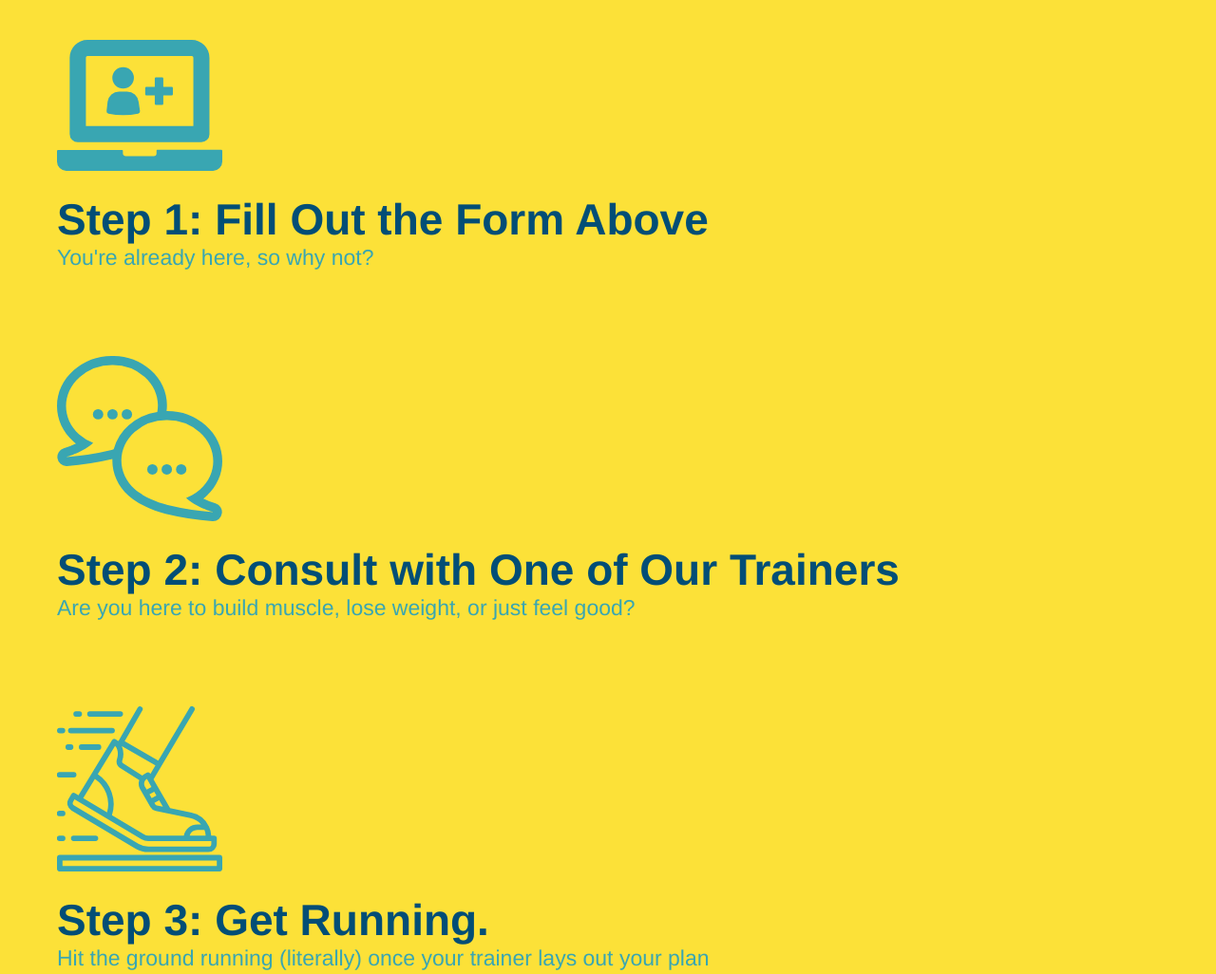
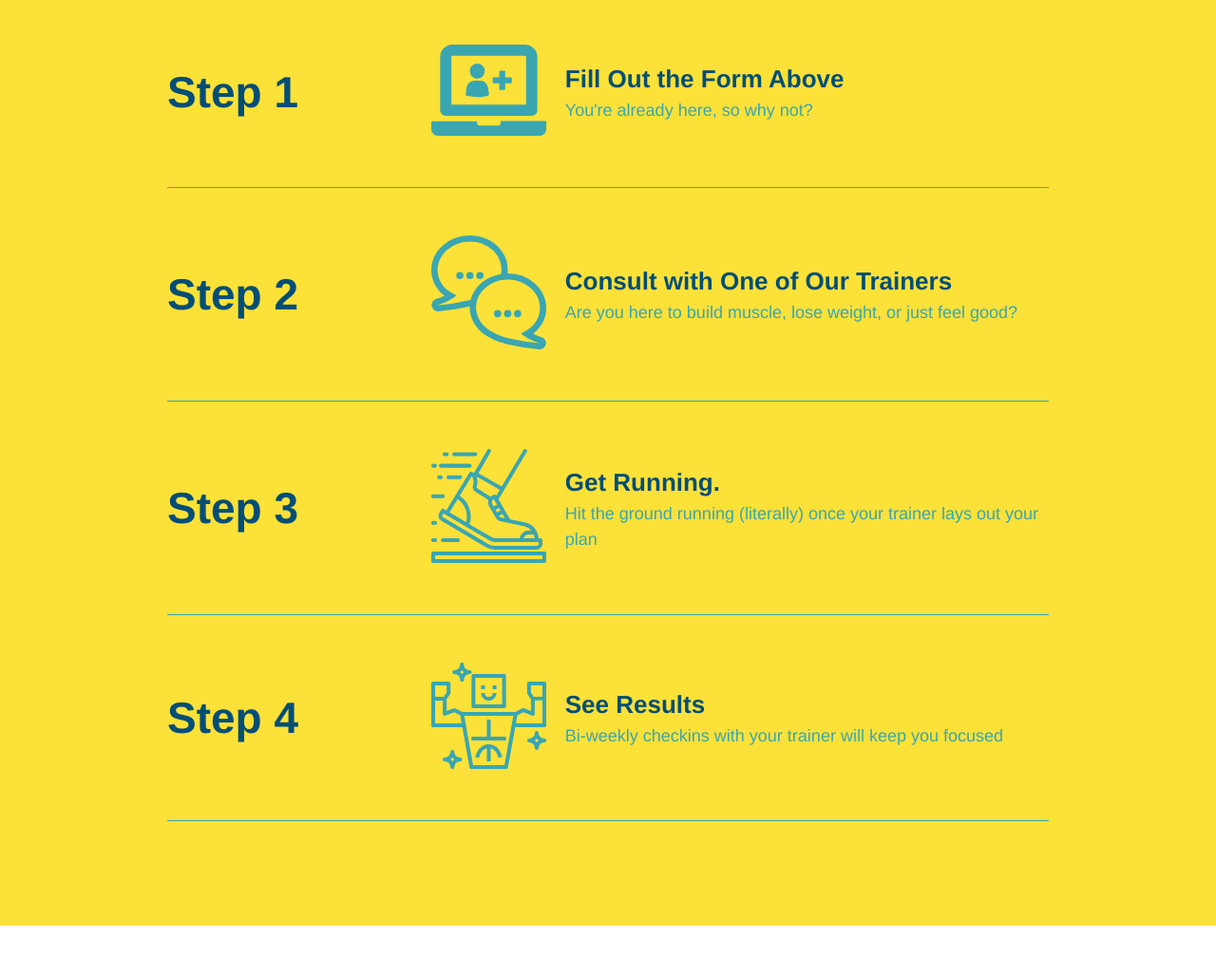
Before and after one commit to Brock-Merritt/Run-Buddy, a plain HTML site: page index.html in a window 1280 px wide. Shown: the part 1512-2538 px from the top of the page at 95% size. Drawn offline with Linux system fonts and the light colour scheme.

Commit message:
add flexbox to the steps

```diff
--- a/assets/css/style1.css
+++ b/assets/css/style1.css
@@ -138,6 +138,16 @@ section {
 .steps {
     background:#fce138
 }
+.step {
+    margin: 50px auto;
+    padding-bottom: 50px;
+    width:80%;
+    border-bottom: 1px solid #39a6b2;
+    display: flex;
+    flex-wrap:wrap;
+    align-items:center;
+    justify-content: space-between;
+}
 .section-title {
     font-size: 55px;
     color: #024e76;
@@ -154,24 +164,31 @@ section {
 .secondary-border {
     border-color:#39a6b2
 }
-.steps div {
-    margin-bottom: 80px;
-}
-.steps img {
-    width: 15%;
-    margin: 10px 0;
-}
-.steps h3 {
+.step h3 {
     color:#024e76;
     font-size: 46px;
-    margin-top: 10px;
+    flex: 1 30%;
 }
-.steps p {
+.step-text p {
     color: #39a6b2;
-    font-size: 23px;
+    font-size: 18px;
 }
-.steps span{
-    font-size: 38 px;
+.step-text {
+    font-size: 26px;
+    line-height: 1.5;
+    color:#024e76;
+    flex: 12;
+}
+.step-img {
+    flex: 1 12%;
+    margin-right: 20px;
+    max-width: 100%;
+}
+.step-info {
+    flex:2 70%;
+    display:flex;
+    flex-wrap: wrap;
+    align-items: center;
 }
 .trainers {
     overflow: auto;
--- a/index.html
+++ b/index.html
@@ -94,26 +94,53 @@
         </section>
         <section class="steps">
             <h2 class="section-title secondary-border">What You Do</h2>
-            <div>
-                <!--insert img element-->
+            <div class="step">
+                <h3>Step 1</h3>
+                <div class="step-info">
+                    <div class="step-img">
                         <img src="./assets/images/step-1.svg" alt="">
-                <h3> Step 1:<span> Fill Out the Form Above</span></h3>
+                    </div>
+                    <div class="step-text">
+                        <h4> Fill Out the Form Above</h4>
                         <p>You're already here, so why not?</p>
                     </div>
-            <div>
+                </div>
+            </div>
+            <div class="step">
+                <h3>Step 2</h3>
+                <div class="step-info">
+                    <div class="step-img">
                         <img src="./assets/images/step-2.svg" alt="" />
-                <h3>Step 2:<span> Consult with One of Our Trainers</span></h3>
+                    </div>
+                    <div class="step-text">
+                        <h4> Consult with One of Our Trainers</h4>
                         <p> Are you here to build muscle, lose weight, or just feel good?</p>
                     </div>
-            <div>
+                </div>
+            </div>
+            <div class="step">
+                <h3>Step 3</h3>
+                <div class="step-info">
+                    <div class="step-img">
                         <img src="./assets/images/step-3.svg" alt="" />
-                <h3>Step 3:<span> Get Running.</span></h3>
+                    </div>
+                    <div class="step-text">
+                        <h4> Get Running.</h4>
                         <p>Hit the ground running (literally) once your trainer lays out your plan</p>
                     </div>
-            <div>
+                </div>
+            </div>
+            <div class="step">
+                <h3>Step 4</h3>
+                <div class="step-info">
+                    <div class="step-img">
                         <img src="./assets/images/step-4.svg" alt="" />
-                <h3>Step 4:<span>See Results</span></h3>
+                    </div>
+                    <div class="step-text">
+                        <h4>See Results</h4>
                         <p>Bi-weekly checkins with your trainer will keep you focused</p>
+                    </div>
+                </div>
             </div>
         </section>
         <!--"meet your trainers" section-->
```
Lines whose indentation alone changed are shown as unchanged.
